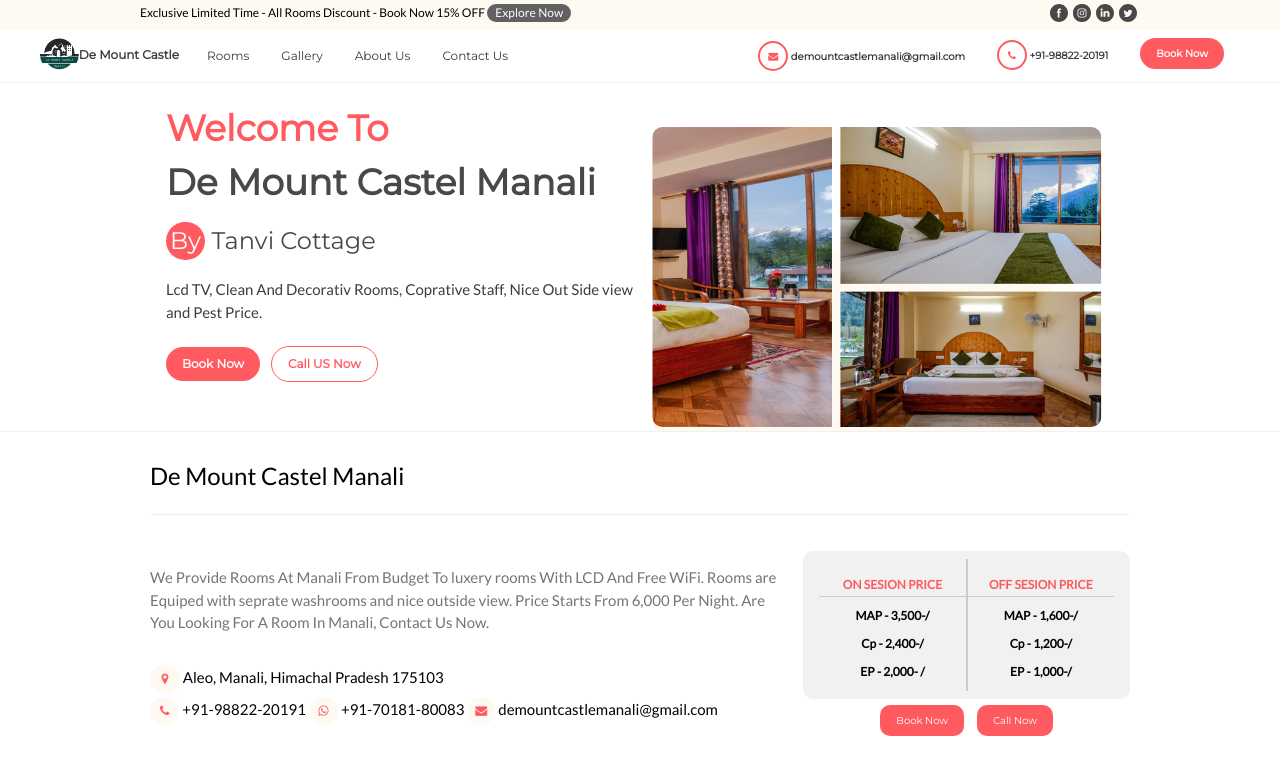
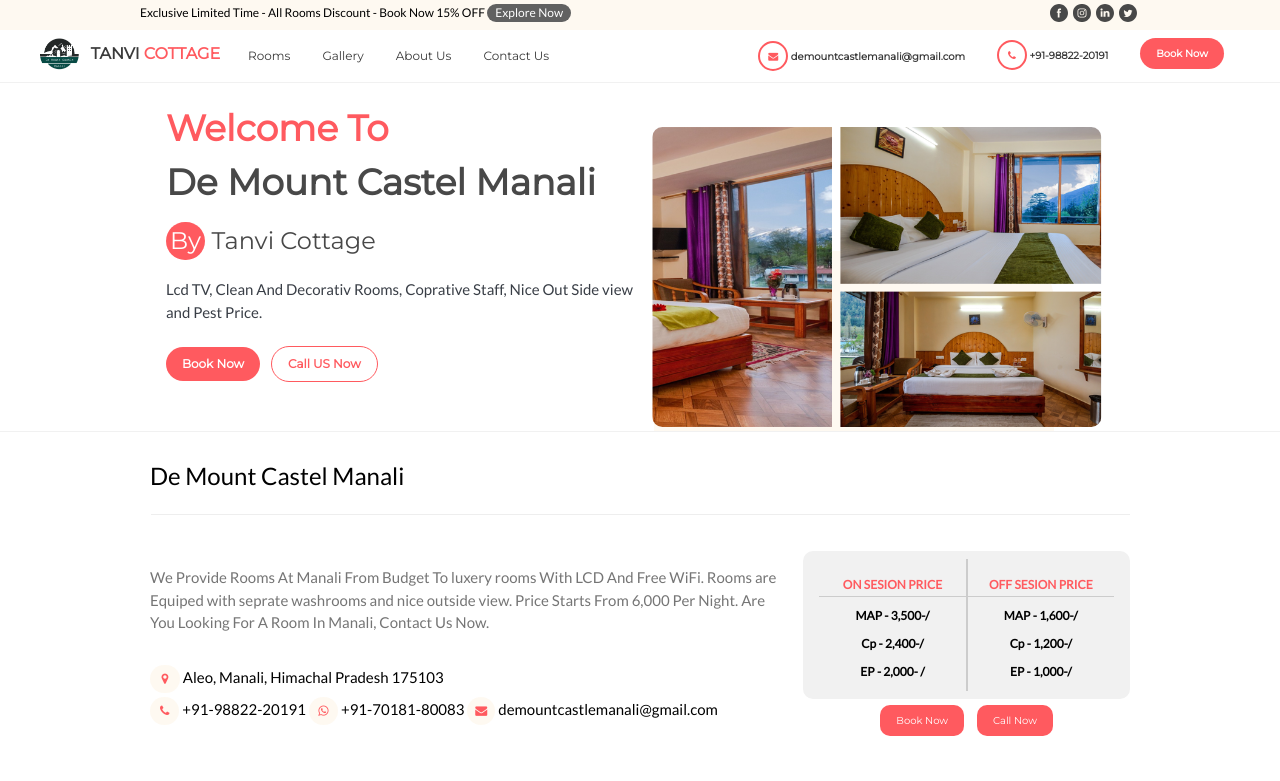
Before and after one commit to VikasLazarus/DeMountCastle, a plain HTML site: page index.html in a window 1280 px wide. Shown: the top 781 px of the page. Drawn offline with nearby package versions, Linux system fonts and the light colour scheme.

Commit message:
Add files via upload

```diff
--- a/index.html
+++ b/index.html
@@ -237,7 +237,7 @@ c12-2.4,23.2-6.7,33.4-12.8c-3.9,12.3-12.3,22.6-23.1,29.1c10.6-1.3,20.8-4.1,30.2-
 
 
       <a href="/" class="w3-bar-item" style="padding:0px; margin-top:8px;">
-        <img src="images/logo2.png" height="32px"><span class="w3-small"><b>De Mount Castle</b></span></a>
+        <img src="images/logo2.png" height="32px"><span><b style="margin-left: 12px; font-size: 16px;">TANVI <span class="w3-text-deep-orange">COTTAGE</span></b></span></a>
 
 
       <div class="w3-hide-small w3-bar-item w3-left" style="margin-top:4px; margin-left:12px;">
@@ -1111,7 +1111,7 @@ $(document).ready(function(){
     <div class="w3-content">
       <div class="w3-quarter">
         <a href="/" class="w3-bar-item" style="padding:0px; margin-top:8px;">
-          <img src="images/logo2.png" height="32px"><span class="w3-small"><b>De Mount Castle</b></span></a>
+          <img src="images/logo2.png" height="32px"><span><b style="font-size: 16px; margin-left: 12px;">TANVI <span class="w3-text-deep-orange">COTTAGE</span></b></span></a>
 
         <p class="w3-small" style="color:#424242;">Hi We Provide Room Service In manali From budget To Luxery At Best
           Price With Best Facilites like Free WiFi, Lcd TV, Clean And Decorativ Rooms, Coprative Staff, Nice Out Side
```
Also changed, not shown: about.html (+2 -2 lines), contact.html (+3 -3 lines), disclamer.html (+2 -2 lines), gallery.html (+2 -2 lines), privacy-policy.html (+2 -2 lines), rooms.html (+2 -2 lines).
